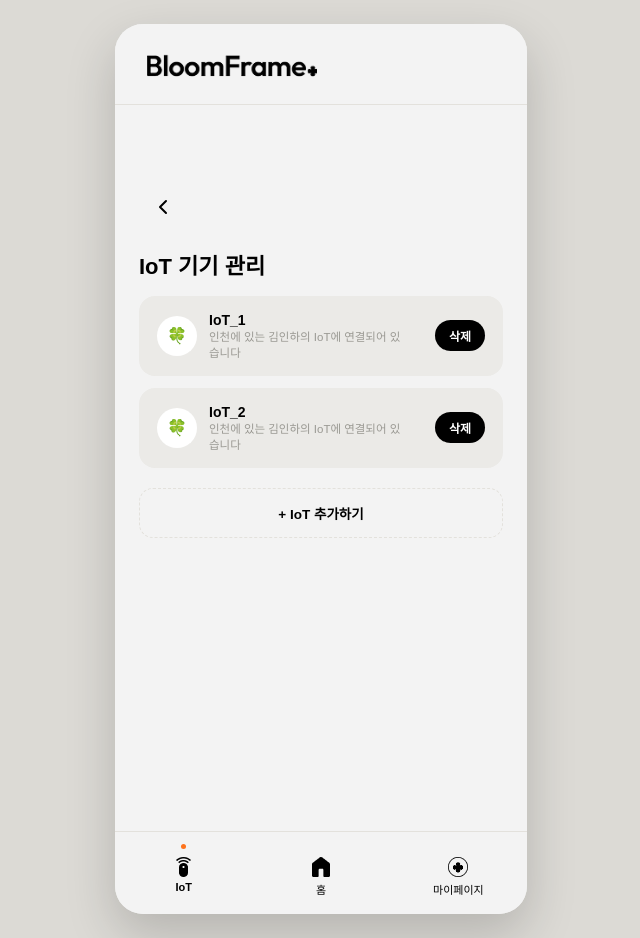
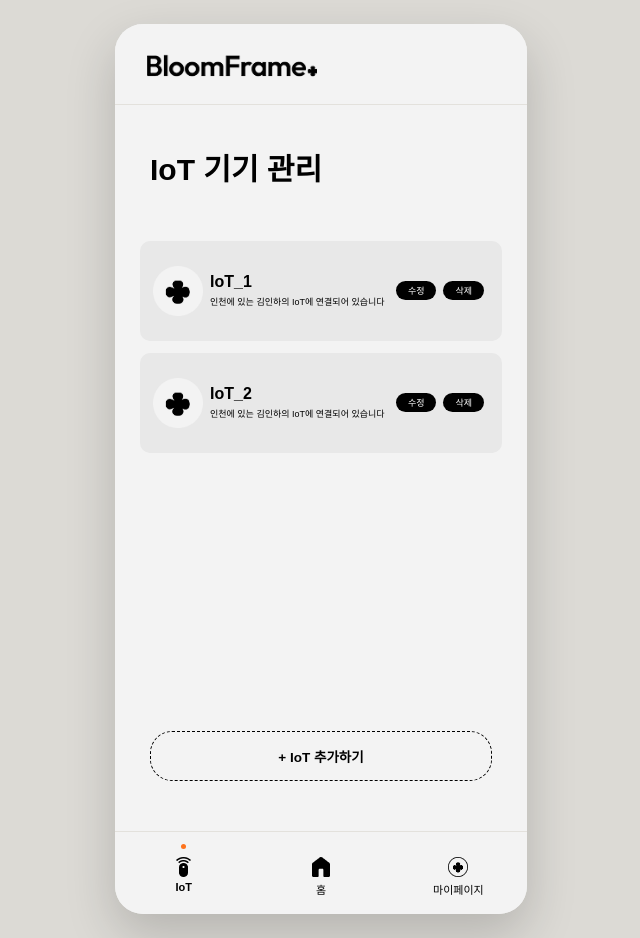
Before and after one commit to EUNS0O/BloomFrame-FRONT-END, a React (Vite) app: page /iot/manage in a window 1280 px wide. Shown: the whole page, without its empty margins (319-959 px from the left). Built offline with nearby package versions, Linux system fonts and the light colour scheme; a web font is replaced by a local one.

Commit message:
IoT 기기 관리 화면 완성

```diff
--- a/src/App.jsx
+++ b/src/App.jsx
@@ -19,6 +19,7 @@
 import IotHome from "./pages/IotHome";
 import IotConnect from "./pages/IotConnect";
 import IotDevices from "./pages/IotDevices";
+import IotDeviceEdit from "./pages/IotDeviceEdit";
 import MyPage from "./pages/MyPage";
 import MedList from "./pages/MedList";
 import Guide from "./pages/Guide";
@@ -51,6 +52,7 @@
         <Route path="/iot" element={<IotHome />} />
         <Route path="/iot/connect" element={<IotConnect />} />
         <Route path="/iot/manage" element={<IotDevices />} />
+        <Route path="/iot/manage/edit/:id" element={<IotDeviceEdit />} />
         <Route path="/iot/list" element={<IotDevices />} />
 
         <Route path="/mypage" element={<MyPage />} />
--- /dev/null
+++ b/src/pages/IoTDeviceEdit.jsx
@@ -0,0 +1,64 @@
+import React, { useState } from "react";
+import { useNavigate, useParams } from "react-router-dom";
+import { useApp } from "../context/AppContext";
+import { C } from "../styles/tokens";
+import { TopBar } from "../components/common/Layout";
+import { BackHeader } from "../components/common/BackHeader";
+import { Btn, Field } from "../components/common/Controls";
+import { BottomButton } from "../components/common/BottomButton";
+import blackCloverSmall from "../assets/black_clover_small.png";
+
+export default function IotDeviceEdit() {
+  const navigate = useNavigate();
+  const { id } = useParams();
+  const { data, setData } = useApp();
+  const device = data.devices.find((d) => String(d.id) === id);
+
+  const [name, setName] = useState(device?.name || "");
+  const [desc, setDesc] = useState(device?.desc || "");
+
+  if (!device) return null;
+
+  const handleConfirm = () => {
+    if (!name.trim()) return;
+    setData((d) => ({
+      ...d,
+      devices: d.devices.map((x) => (String(x.id) === id ? { ...x, name, desc } : x)),
+    }));
+    navigate("/iot/manage");
+  };
+
+  return (
+    <>
+      <TopBar />
+      <div style={{ flex: 1, padding: "0 30px 100px", overflowY: "auto" }}>
+        <BackHeader hideBack />
+        <div style={{ fontSize: 24, fontWeight: 800, marginTop: 20, marginBottom: 10, paddingLeft: 12 }}>IoT 기기 수정</div>
+        <div style={{ fontSize: 15, color: C.gray, lineHeight: 1.6, paddingLeft: 12, fontWeight: 500, marginBottom: 28 }}>
+          기기 이름과 설명을 수정해 주세요
+        </div>
+
+        <div style={{ display: "flex", justifyContent: "center", marginBottom: 28 }}>
+          <div style={{ width: 64, height: 64, borderRadius: "50%", background: "#E8E8E8", display: "flex", alignItems: "center", justifyContent: "center" }}>
+            <img src={blackCloverSmall} alt="" style={{ width: 30, height: 30 }} />
+          </div>
+        </div>
+
+        <Field
+          label="기기 이름" placeholder="IoT_1"
+          value={name} onChange={(e) => setName(e.target.value)}
+          bg={C.bg} marginBottom={22}
+        />
+        <Field
+          label="설명" placeholder="인천에 있는 김인하의 IoT에 연결되어 있습니다"
+          value={desc} onChange={(e) => setDesc(e.target.value)}
+          bg={C.bg} marginBottom={22}
+        />
+
+        <BottomButton>
+          <Btn onClick={handleConfirm} disabled={!name.trim()} padding="10px 14px">확인</Btn>
+        </BottomButton>
+      </div>
+    </>
+  );
+}
--- a/src/pages/IotDevices.jsx
+++ b/src/pages/IotDevices.jsx
@@ -3,41 +3,66 @@
 import { useApp } from "../context/AppContext";
 import { C } from "../styles/tokens";
 import { TopBar } from "../components/common/Layout";
-import { BackHeader } from "../components/common/BackHeader";
 import { BottomNav } from "../components/common/BottomNav";
+import blackCloverSmall from "../assets/black_clover_small.png";
 
 export default function IotDevices() {
   const navigate = useNavigate();
   const location = useLocation();
   const editable = location.pathname.endsWith("/manage");
   const { data, setData } = useApp();
+  const scrollId = React.useId().replace(/:/g, "");
 
   const removeDevice = (id) => setData((d) => ({ ...d, devices: d.devices.filter((x) => x.id !== id) }));
+
+  const btnStyle = { padding: "3px 12px", borderRadius: 20, border: "none", background: C.black, color: "#fff", fontSize: 9, fontWeight: 400, cursor: "pointer" };
 
   return (
     <>
       <TopBar />
-      <div style={{ flex: 1, padding: "20px 24px", overflowY: "auto" }}>
-        <BackHeader />
-        <div style={{ fontSize: 22, fontWeight: 800, marginBottom: 16 }}>{editable ? "IoT 기기 관리" : "IoT 기기 목록"}</div>
+      <div style={{ flex: 1, display: "flex", flexDirection: "column", minHeight: 0 }}>
+        <div style={{ padding: "40px 35px 0" }}>
+          <div style={{ fontSize: 30, fontWeight: 800, marginBottom: 40 }}>{editable ? "IoT 기기 관리" : "IoT 기기 목록"}</div>
+        </div>
+
+        <style>{`
+          .vscroll-${scrollId} { scrollbar-width: thin; scrollbar-color: transparent transparent; }
+          .vscroll-${scrollId}:hover { scrollbar-color: ${C.grayLine} transparent; }
+          .vscroll-${scrollId}::-webkit-scrollbar { width: 3px; }
+          .vscroll-${scrollId}::-webkit-scrollbar-track { background: transparent; }
+          .vscroll-${scrollId}::-webkit-scrollbar-thumb { background: transparent; border-radius: 4px; }
+          .vscroll-${scrollId}:hover::-webkit-scrollbar-thumb { background: ${C.grayLine}; }
+        `}</style>
+
+        <div className={`vscroll-${scrollId}`} style={{ flex: 1, overflowY: "auto", padding: "12px 25px" }}>
           {data.devices.map((dev) => (
-          <div key={dev.id} style={{ background: C.field, borderRadius: 16, padding: "16px 18px", marginBottom: 12, display: "flex", alignItems: "center", justifyContent: "space-between" }}>
+            <div key={dev.id} style={{ background: "#E8E8E8", borderRadius: 10, padding: "30px 18px", marginBottom: 12, display: "flex", alignItems: "center", justifyContent: "space-between" }}>
               <div style={{ display: "flex", alignItems: "center", gap: 12 }}>
-              <div style={{ width: 40, height: 40, borderRadius: "50%", background: "#fff", display: "flex", alignItems: "center", justifyContent: "center" }}>🍀</div>
+                <div style={{ width: 40, height: 40, borderRadius: "50%", background: "#fff", display: "flex", alignItems: "center", justifyContent: "center" }}>
+                  <img src={blackCloverSmall} alt="" style={{ width: 50, height: 50 }} />
+                </div>
                 <div>
-                <div style={{ fontWeight: 700, fontSize: 14 }}>{dev.name}</div>
-                <div style={{ fontSize: 11.5, color: C.gray, maxWidth: 200 }}>{dev.desc}</div>
+                  <div style={{ fontWeight: 700, fontSize: 16 }}>{dev.name}</div>
+                  <div style={{ fontSize: 9, color: C.black, maxWidth: 200, marginTop: 4 }}>{dev.desc}</div>
                 </div>
               </div>
               {editable && (
-              <button onClick={() => removeDevice(dev.id)} style={{ padding: "7px 14px", borderRadius: 20, border: "none", background: C.black, color: "#fff", fontSize: 12, fontWeight: 700, cursor: "pointer" }}>삭제</button>
+                <div style={{ display: "flex", gap:7 }}>
+                  <button onClick={() => navigate(`/iot/manage/edit/${dev.id}`)} style={btnStyle}>수정</button>
+                  <button onClick={() => removeDevice(dev.id)} style={btnStyle}>삭제</button>
+                </div>
               )}
             </div>
           ))}
+        </div>
+
+        {/* "+ IoT 추가하기" 버튼 — 항상 화면 하단(하단 탭 바로 위)에 고정 */}
         {editable && (
-          <button onClick={() => navigate("/iot/connect")} style={{ width: "100%", padding: "14px", borderRadius: 14, border: `1.5px dashed ${C.grayLine}`, background: "none", color: C.black, fontSize: 13.5, fontWeight: 700, cursor: "pointer", marginTop: 8 }}>
+          <div style={{ padding: "10px 35px 50px" }}>
+            <button onClick={() => navigate("/iot/connect")} style={{ width: "100%", padding: "14px", borderRadius: 22, border: `1.5px dashed ${C.black}`, background: "none", color: C.black, fontSize: 13.5, fontWeight: 700, cursor: "pointer" }}>
               + IoT 추가하기
             </button>
+          </div>
         )}
       </div>
       <BottomNav />
```
Also changed, not shown: src/assets/black_clover_small.png (added). Lines whose indentation alone changed are shown as unchanged.
